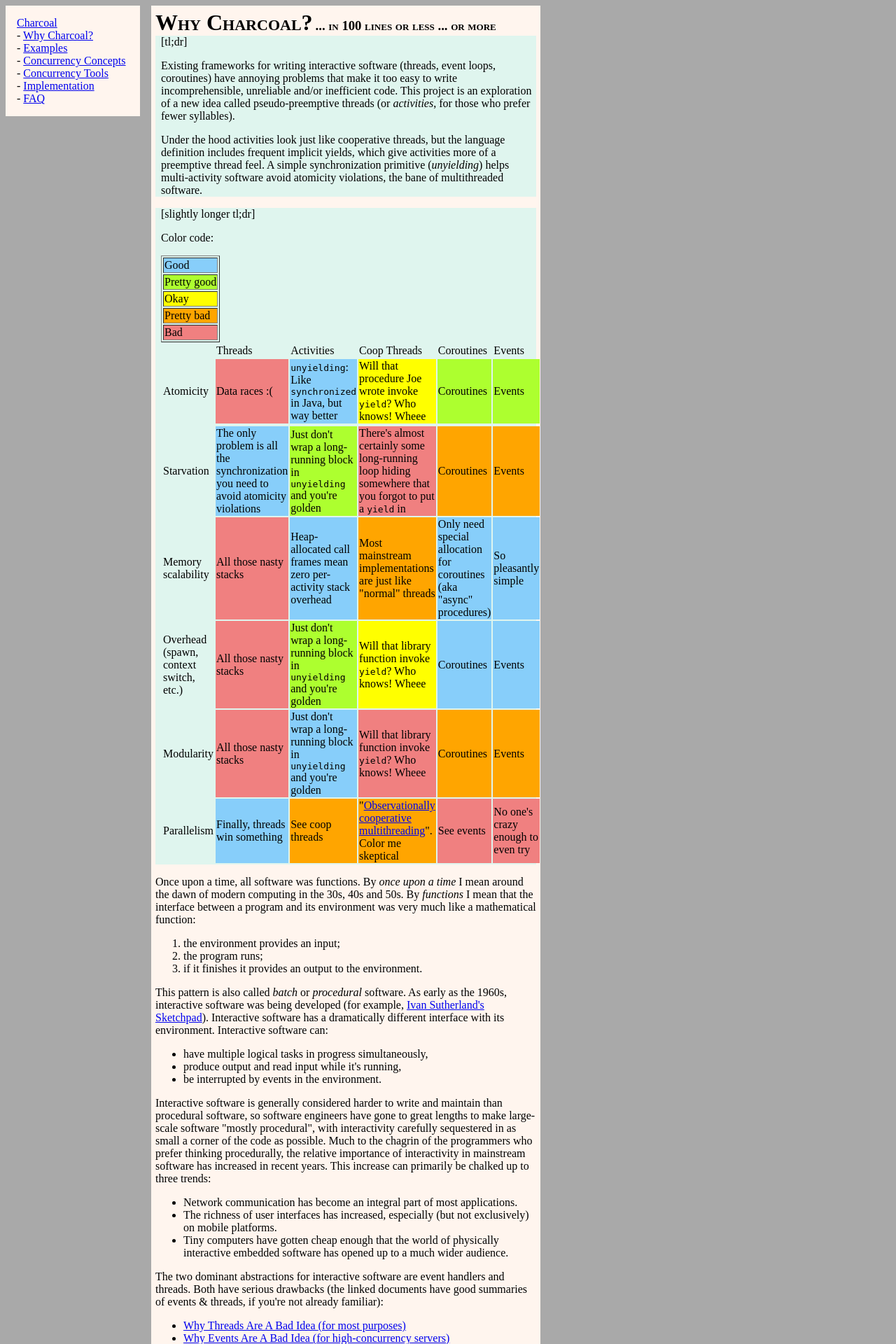
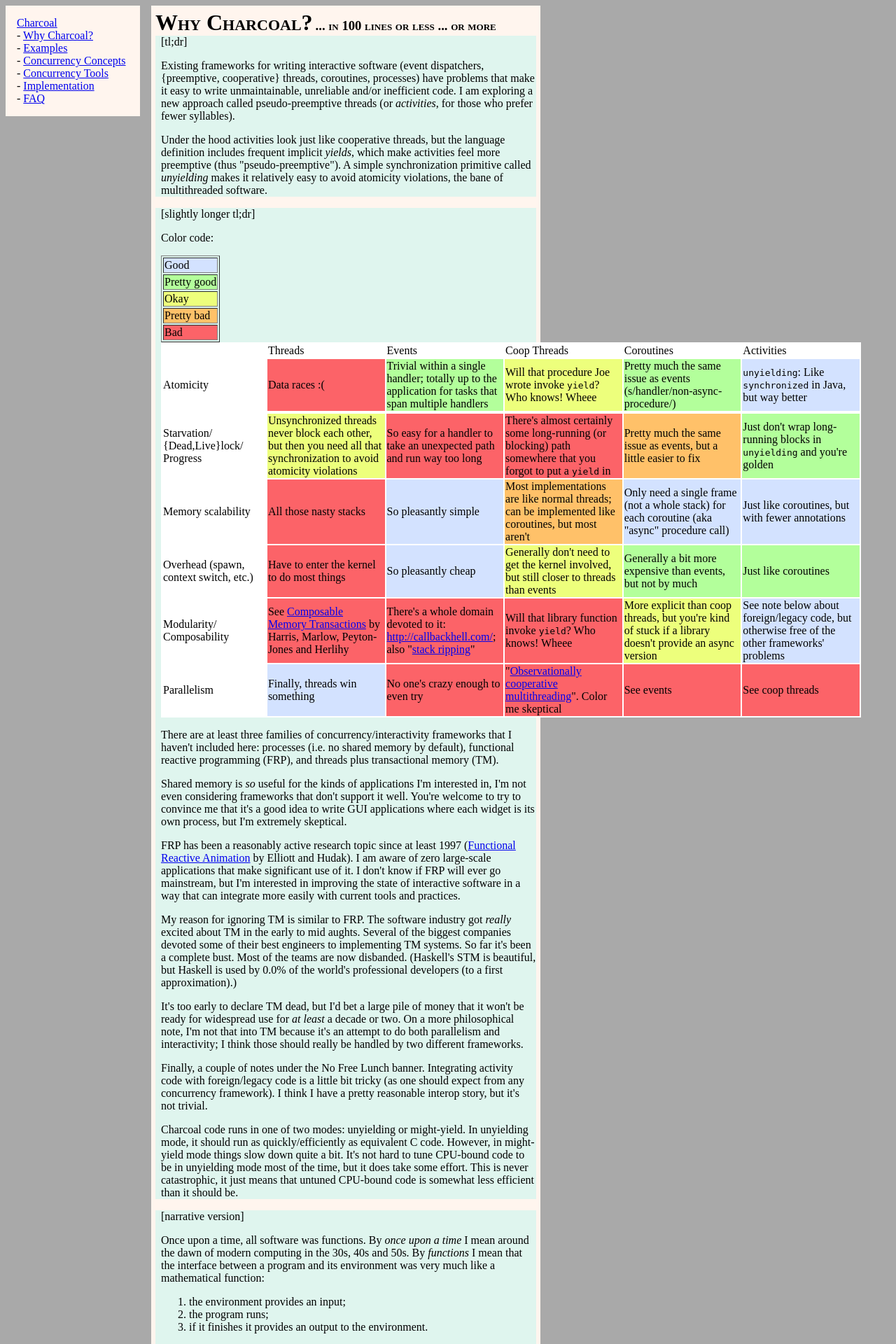
Before and after one commit to benjaminy/Charcoal, a PHP site: page /short_version.php in a window 1280 px wide. Shown: the top 1920 px of the page at 70% size. Run offline with PHP 8.4, Linux system fonts and the light colour scheme.

Commit message:
More yak yak yak

```diff
--- a/Documentation/Website/charcoal.css
+++ b/Documentation/Website/charcoal.css
@@ -64,23 +64,23 @@ pre { display:inline }
 }
 
 .color_bad {
-  background-color:lightcoral;
+  background-color:rgb(252,99,104);
 }
 
 .color_pretty_bad {
-  background-color:orange;
+  background-color:rgb(255,193,105);
 }
 
 .color_okay {
-  background-color:yellow;
+  background-color:rgb(237,255,124);
+}
+
+.color_pretty_good {
+  background-color:rgb(179,255,155);
 }
 
 .color_good {
-  background-color:lightskyblue;
-}
-
-.color_pretty_good {
-  background-color:greenyellow;
+  background-color:rgb(211,226,255);
 }
 
 h1,
--- a/Documentation/Website/short_version.php
+++ b/Documentation/Website/short_version.php
@@ -16,18 +16,22 @@
 
 <div class="hblock2">
 [tl;dr]
-<p>Existing frameworks for writing interactive software
-(threads, event loops, coroutines) have annoying problems that make it
-too easy to write incomprehensible, unreliable and/or inefficient code.
-This project is an exploration of a new idea called pseudo-preemptive
-threads (or <em>activities</em>, for those who prefer fewer
-syllables).</p>
+<p>
+Existing frameworks for writing interactive software (event dispatchers,
+{preemptive, cooperative} threads, coroutines, processes) have problems
+that make it easy to write unmaintainable, unreliable and/or inefficient
+code.  I am exploring a new approach called pseudo-preemptive threads
+(or <em>activities</em>, for those who prefer fewer syllables).
+</p>
 
-<p>Under the hood activities look just like cooperative threads, but the
-language definition includes frequent implicit yields, which give
-activities more of a preemptive thread feel.  A simple synchronization
-primitive (<em>unyielding</em>) helps multi-activity software avoid
-atomicity violations, the bane of multithreaded software.</p>
+<p>
+Under the hood activities look just like cooperative threads, but the
+language definition includes frequent implicit <em>yields</em>, which
+make activities feel more preemptive (thus "pseudo-preemptive").  A
+simple synchronization primitive called <em>unyielding</em> makes it
+relatively easy to avoid atomicity violations, the bane of multithreaded
+software.
+</p>
 </div>
 
 <div class="hblock2">
@@ -54,82 +58,157 @@ Color code:
 </tr>
 </table>
 
-<table>
+<table  style="width:1000;background-color:white">
 <tr>
 <td width="15%"></td>
 <td width="17%">Threads</td>
-<td width="17%">Activities</td>
+<td width="17%">Events</td>
 <td width="17%">Coop Threads</td>
 <td width="17%">Coroutines</td>
-<td width="17%">Events</td>
+<td width="17%">Activities</td>
 </tr>
 <tr>
 <td>Atomicity</td>
 <td class="color_bad">Data races :(</td>
+<td class="color_pretty_good">Trivial within a single handler; totally
+up to the application for tasks that span multiple handlers</td>
+<td class="color_okay">Will that procedure Joe wrote
+invoke <span class="mono">yield</span>?  Who knows!  Wheee</td>
+<td class="color_pretty_good">Pretty much the same issue as events
+(s/handler/non-async-procedure/)</td>
 <td class="color_good"><span class="mono">unyielding</span>:
 Like <span class="mono">synchronized</span> in Java, but way
 better</td>
-<td class="color_okay">Will that procedure Joe wrote
-invoke <span class="mono">yield</span>?  Who knows!  Wheee</td>
-<td class="color_pretty_good">Coroutines</td>
-<td class="color_pretty_good">Events</td>
 </tr>
 <tr>
 <tr>
-<td>Starvation</td>
-<td class="color_good">The only problem is all the synchronization you
-need to avoid atomicity violations</td>
-<td class="color_pretty_good">Just don't wrap a long-running block
+<td>Starvation/<wbr>{Dead,Live}lock/<wbr>Progress</td>
+<td class="color_okay">Unsynchronized threads never block each other,
+but then you need all that synchronization to avoid atomicity
+violations</td>
+<td class="color_bad">So easy for a handler to take an unexpected path
+and run way too long</td>
+<td class="color_bad">There's almost certainly some long-running (or
+blocking) path somewhere that you forgot to put
+a <span class="mono">yield</span> in</td>
+<td class="color_pretty_bad">Pretty much the same issue as events, but a
+little easier to fix</td>
+<td class="color_pretty_good">Just don't wrap long-running blocks
 in <span class="mono">unyielding</span> and you're golden</td>
-<td class="color_bad">There's almost certainly some long-running loop
-hiding somewhere that you forgot to put
-a <span class="mono">yield</span> in</td>
-<td class="color_pretty_bad">Coroutines</td>
-<td class="color_pretty_bad">Events</td>
 </tr>
 <tr>
 <td>Memory scalability</td>
 <td class="color_bad">All those nasty stacks</td>
-<td class="color_good">Heap-allocated call frames mean zero
-per-activity stack overhead</td>
-<td class="color_pretty_bad">Most mainstream implementations are just
-like "normal" threads</td>
-<td class="color_good">Only need special allocation for coroutines (aka
-"async" procedures)</td>
 <td class="color_good">So pleasantly simple</td>
+<td class="color_pretty_bad">Most implementations are like normal
+threads; can be implemented like coroutines, but most aren't</td>
+<td class="color_good">Only need a single frame (not a whole stack) for
+each coroutine (aka "async" procedure call)</td>
+<td class="color_good">Just like coroutines, but with fewer
+annotations</td>
 </tr>
 <tr>
 <td>Overhead (spawn, context switch, etc.)</td>
-<td class="color_bad">All those nasty stacks</td>
-<td class="color_pretty_good">Just don't wrap a long-running block
-in <span class="mono">unyielding</span> and you're golden</td>
-<td class="color_okay">Will that library function
-invoke <span class="mono">yield</span>?  Who knows!  Wheee</td>
-<td class="color_good">Coroutines</td>
-<td class="color_good">Events</td>
+<td class="color_bad">Have to enter the kernel to do most things</td>
+<td class="color_good">So pleasantly cheap</td>
+<td class="color_okay">Generally don't need to get the kernel involved,
+but still closer to threads than events</td>
+<td class="color_pretty_good">Generally a bit more expensive than events, but
+not by much</td>
+<td class="color_pretty_good">Just like coroutines</td>
 </tr>
 <tr>
-<td>Modularity</td>
-<td class="color_bad">All those nasty stacks</td>
-<td class="color_good">Just don't wrap a long-running block
-in <span class="mono">unyielding</span> and you're golden</td>
+<td>Modularity/<wbr>Composability</td>
+<td class="color_bad">See <a href="http://www.google.com/search?q=Composable+Memory+Transactions">Composable Memory Transactions</a> by Harris, Marlow, Peyton-Jones and Herlihy</td>
+<td class="color_bad">There's a whole domain devoted to
+it: <a href="http://callbackhell.com/">http://callbackhell.com/</a>;
+also
+"<a href="http://www.google.com/search?q=stack+ripping">stack
+ripping</a>"</td>
 <td class="color_bad">Will that library function
 invoke <span class="mono">yield</span>?  Who knows!  Wheee</td>
-<td class="color_pretty_bad">Coroutines</td>
-<td class="color_pretty_bad">Events</td>
+<td class="color_okay">More explicit than coop threads, but you're kind
+of stuck if a library doesn't provide an async version</td>
+<td class="color_good">See note below about foreign/<wbr>legacy code,
+but otherwise free of the other frameworks' problems</td>
 </tr>
 <tr>
 <td>Parallelism</td>
 <td class="color_good">Finally, threads win something</td>
-<td class="color_pretty_bad">See coop threads</td>
-<td class="color_pretty_bad">"<a href="http://www.google.com/search?q=observationally+cooperative+multithreading">Observationally cooperative multithreading</a>".  Color me skeptical</td>
+<td class="color_bad">No one's crazy enough to even try</td>
+<td class="color_bad">"<a href="http://www.google.com/search?q=observationally+cooperative+multithreading">Observationally cooperative multithreading</a>".  Color me skeptical</td>
 <td class="color_bad">See events</td>
-<td class="color_bad">No one's crazy enough to even try</td>
+<td class="color_bad">See coop threads</td>
 </tr>
 
 
 </table>
+
+<p>
+There are at least three families of concurrency/interactivity
+frameworks that I haven't included here: processes (i.e. no shared
+memory by default), functional reactive programming (FRP), and threads
+plus transactional memory (TM).
+</p>
+
+<p>
+Shared memory is <em>so</em> useful for the kinds of applications I'm
+interested in, I'm not even considering frameworks that don't support it
+well.  You're welcome to try to convince me that it's a good idea to
+write GUI applications where each widget is its own process, but I'm
+extremely skeptical.
+</p>
+
+<p>
+FRP has been a reasonably active research topic since at least 1997
+(<a href="http://www.google.com/search?q=functional+reactive+animation">Functional
+Reactive Animation</a> by Elliott and Hudak).  I am aware of zero
+large-scale applications that make significant use of it.  I don't know
+if FRP will ever go mainstream, but I'm interested in improving the
+state of interactive software in a way that can integrate more easily
+with current tools and practices.
+</p>
+
+<p>
+My reason for ignoring TM is similar to FRP.  The software industry
+got <em>really</em> excited about TM in the early to mid aughts.
+Several of the biggest companies devoted some of their best engineers to
+implementing TM systems.  So far it's been a complete bust.  Most of the
+teams are now disbanded.  (Haskell's STM is beautiful, but Haskell is
+used by 0.0% of the world's professional developers (to a first
+approximation).)
+</p>
+
+<p>
+It's too early to declare TM dead, but I'd bet a large pile of money
+that it won't be ready for widespread use for <em>at least</em> a decade
+or two.  On a more philosophical note, I'm not that into TM because it's
+an attempt to do both parallelism and interactivity; I think those
+should really be handled by two different frameworks.
+</p>
+
+<p>
+Finally, a couple of notes under the No Free Lunch banner.  Integrating
+activity code with foreign/<wbr>legacy code is a little bit tricky (as
+one should expect from any concurrency framework).  I think I have a
+pretty reasonable interop story, but it's not trivial.
+</p>
+
+<p>
+Charcoal code runs in one of two modes: unyielding or might-yield.  In
+unyielding mode, it should run as quickly/<wbr>efficiently as equivalent
+C code.  However, in might-yield mode things slow down quite a bit.
+It's not hard to tune CPU-bound code to be in unyielding mode most of
+the time, but it does take some effort.  This is never catastrophic, it
+just means that untuned CPU-bound code is somewhat less efficient than
+it should be.
+</p>
+
 </div>
+
+<div class="hblock2">
+
+[narrative version]
 
 <p>Once upon a time, all software was functions.  By <em>once upon a
 time</em> I mean around the dawn of modern computing in the 30s, 40s and
@@ -330,6 +409,8 @@ Charcoal and its core library have rich support for both shared memory
 and message passing (a la CML), because I think they are both
 useful.</p>
 
+</div>
+
 <?php include 'copyright.html'; ?>
 
 </div>
```
Also changed, not shown: Documentation/resource_concurrency_analogy.txt (added, +83 -0 lines), 1 other file.
